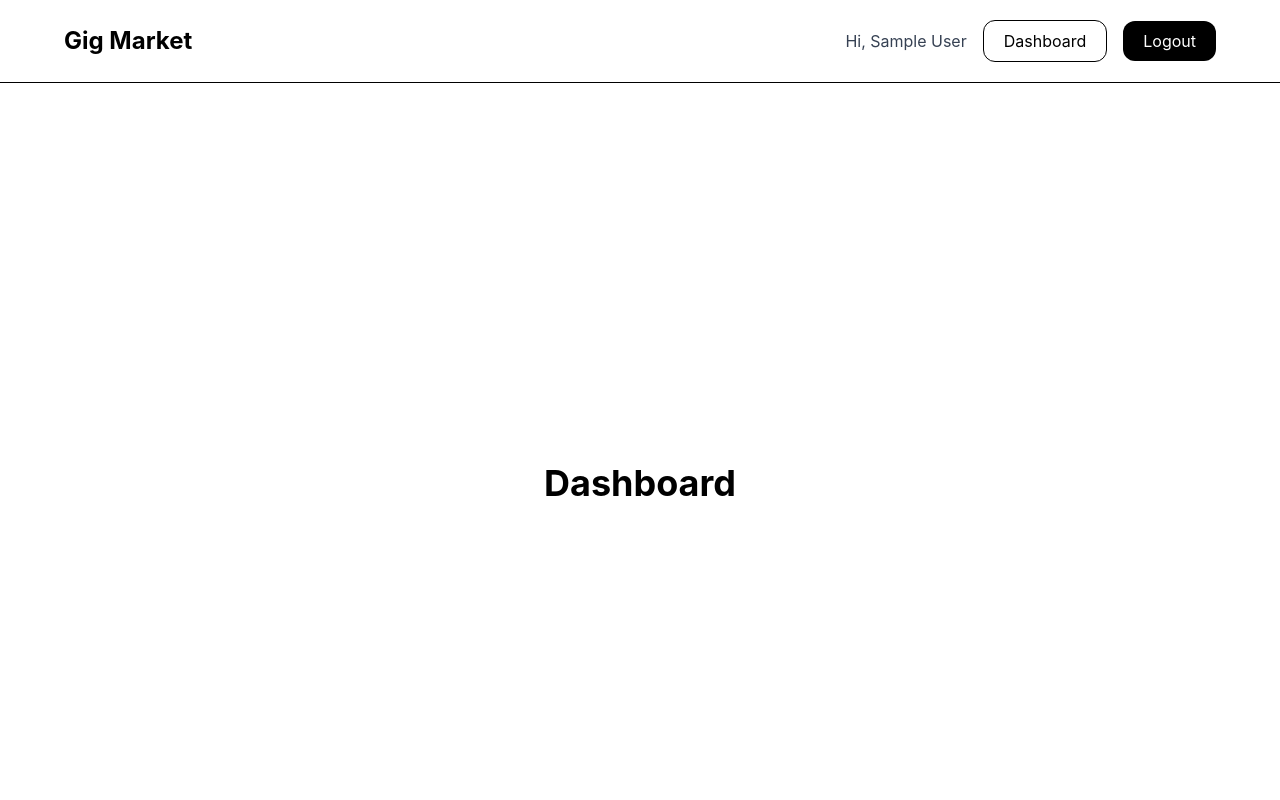
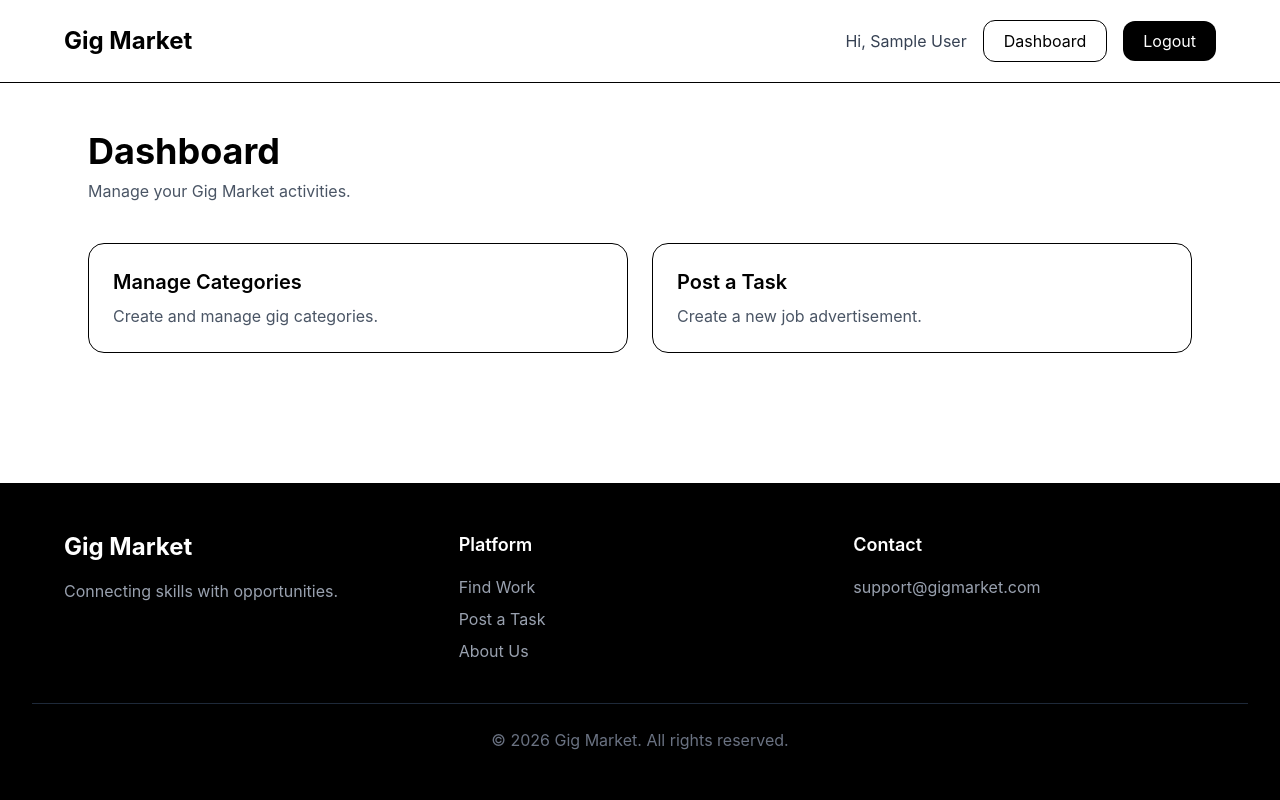
Before and after one commit to tu-Rahat/Gig_market, a React app in the folder frontend/: page /dashboard in a window 1280 px wide. Shown: the top 800 px of the page. Built offline with nearby package versions, Linux system fonts and the light colour scheme; sample sign-in values are in the browser's storage; the HTML template or start-up script is replaced by a standard one.

Commit message:
Bug Fixed

```diff
--- a/frontend/src/pages/Dashboard.jsx
+++ b/frontend/src/pages/Dashboard.jsx
@@ -1,18 +1,47 @@
+import { Link } from "react-router-dom";
+
 const Dashboard = () => {
-
     return (
-
-        <div className="min-h-screen flex items-center justify-center">
-
+        <div className="max-w-6xl mx-auto px-6 py-12">
             <h1 className="text-4xl font-bold">
                 Dashboard
             </h1>
 
+            <p className="mt-2 text-gray-600">
+                Manage your Gig Market activities.
+            </p>
+
+            <div className="grid md:grid-cols-2 gap-6 mt-10">
+
+                <Link
+                    to="/categories/manage"
+                    className="border rounded-2xl p-6 hover:shadow-lg transition"
+                >
+                    <h2 className="text-xl font-semibold">
+                        Manage Categories
+                    </h2>
+
+                    <p className="mt-2 text-gray-600">
+                        Create and manage gig categories.
+                    </p>
+                </Link>
+
+                <Link
+                    to="/tasks/create"
+                    className="border rounded-2xl p-6 hover:shadow-lg transition"
+                >
+                    <h2 className="text-xl font-semibold">
+                        Post a Task
+                    </h2>
+
+                    <p className="mt-2 text-gray-600">
+                        Create a new job advertisement.
+                    </p>
+                </Link>
+
+            </div>
         </div>
-
     );
-
 };
 
-
 export default Dashboard;
```
Also changed, not shown: 1 other file (tests, documents, lock files or other folders).
